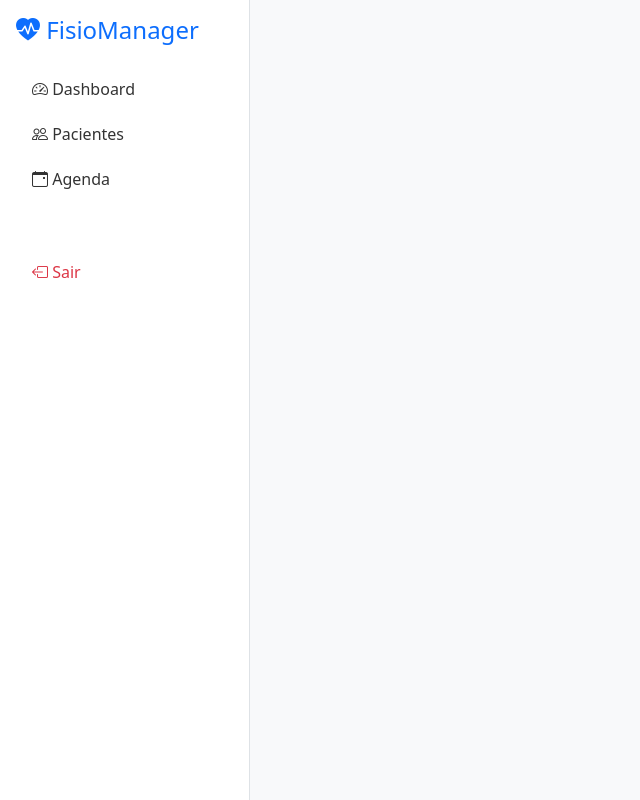
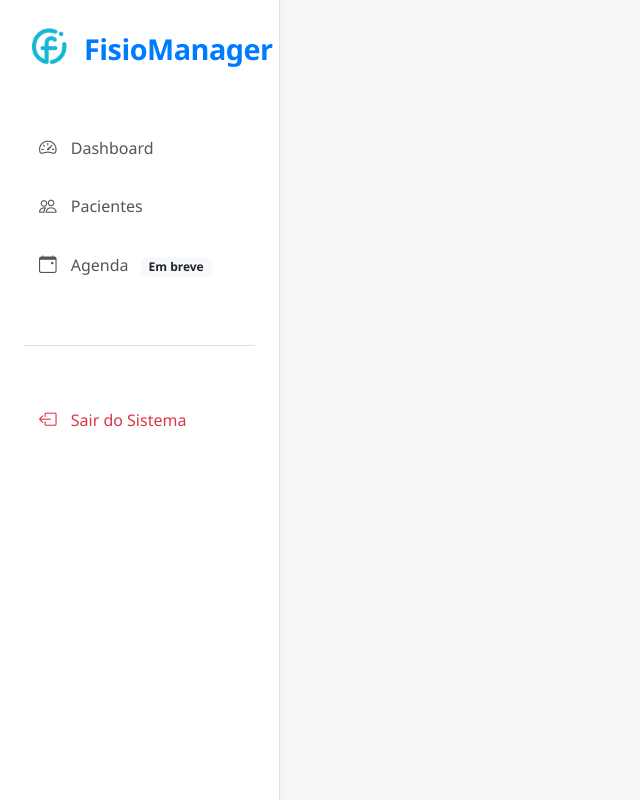
Before and after one commit to alvarohs84/FisioManager, a Flask app: template templates/layout.html in a window 1280 px wide. Shown: the whole page, without its empty margins (0-640 px from the left). Run offline with Flask 3, Linux system fonts and the light colour scheme; the template is opened without the code that fills it, so the values that code supplies are empty; some libraries are stand-ins or nearby versions.

Commit message:
Novo logotipo e fonte maior

```diff
--- a/templates/layout.html
+++ b/templates/layout.html
@@ -7,38 +7,105 @@
     <link href="https://cdn.jsdelivr.net/npm/bootstrap@5.3.0/dist/css/bootstrap.min.css" rel="stylesheet">
     <link rel="stylesheet" href="https://cdn.jsdelivr.net/npm/bootstrap-icons@1.10.0/font/bootstrap-icons.css">
     <style>
-        body { background-color: #f8f9fa; }
-        .sidebar { min-height: 100vh; background-color: #ffffff; border-right: 1px solid #dee2e6; }
-        .nav-link { color: #333; font-weight: 500; margin-bottom: 5px; }
-        .nav-link:hover, .nav-link.active { background-color: #e9ecef; color: #0d6efd; border-radius: 5px; }
+        body { background-color: #f4f7f6; font-family: 'Segoe UI', Roboto, Helvetica, Arial, sans-serif; }
+
+        /* --- Estilo da Barra Lateral --- */
+        .sidebar {
+            min-height: 100vh;
+            background-color: #ffffff;
+            border-right: 1px solid #e0e0e0;
+            box-shadow: 2px 0 5px rgba(0,0,0,0.03);
+        }
+
+        /* Logotipo */
+        .logo-img {
+            width: 50px; /* Tamanho do ícone */
+            height: auto;
+            margin-right: 10px;
+        }
+
+        /* Título Principal Maior */
+        .brand-title {
+            font-size: 1.8rem; /* Aumentado de h4 padrão */
+            font-weight: 700;
+            color: #007bff; /* Azul profissional */
+            letter-spacing: -0.5px;
+            display: flex;
+            align-items: center;
+        }
+
+        /* Links do Menu */
+        .nav-link {
+            color: #555;
+            font-weight: 500;
+            margin-bottom: 8px;
+            padding: 12px 15px;
+            border-radius: 8px;
+            transition: all 0.2s;
+        }
+        .nav-link:hover, .nav-link.active {
+            background-color: #e9ecef;
+            color: #007bff;
+            font-weight: 600;
+        }
+        .nav-link i {
+            margin-right: 10px;
+            font-size: 1.1rem;
+        }
+
         .main-content { padding: 30px; }
     </style>
 </head>
 <body>
 
 <div class="d-flex">
-    <div class="sidebar p-3 d-none d-md-block" style="width: 250px;">
-        <h4 class="text-primary mb-4"><i class="bi bi-heart-pulse-fill"></i> FisioManager</h4>
+    <div class="sidebar p-4 d-none d-md-block" style="width: 280px;">
+        <div class="brand-title mb-5">
+            <img src="{{ url_for('static', filename='logo_fisio.png') }}" alt="Logo" class="logo-img">
+            FisioManager
+        </div>
+
         <ul class="nav flex-column">
             <li class="nav-item">
-                <a class="nav-link" href="{{ url_for('dashboard') }}"><i class="bi bi-speedometer2"></i> Dashboard</a>
+                <a class="nav-link {% if request.endpoint == 'dashboard' %}active{% endif %}" href="{{ url_for('dashboard') }}">
+                    <i class="bi bi-speedometer2"></i> Dashboard
+                </a>
             </li>
             <li class="nav-item">
-                <a class="nav-link" href="{{ url_for('pacientes') }}"><i class="bi bi-people"></i> Pacientes</a>
+                <a class="nav-link {% if request.endpoint == 'pacientes' %}active{% endif %}" href="{{ url_for('pacientes') }}">
+                    <i class="bi bi-people"></i> Pacientes
+                </a>
             </li>
             <li class="nav-item">
-                <a class="nav-link" href="#"><i class="bi bi-calendar-event"></i> Agenda</a>
+                <a class="nav-link" href="#">
+                    <i class="bi bi-calendar-event"></i> Agenda <span class="badge bg-light text-dark ms-2">Em breve</span>
+                </a>
             </li>
-            <li class="nav-item mt-5">
-                <a class="nav-link text-danger" href="{{ url_for('logout') }}"><i class="bi bi-box-arrow-left"></i> Sair</a>
+            <li class="nav-item mt-5 pt-5 border-top">
+                <a class="nav-link text-danger" href="{{ url_for('logout') }}">
+                    <i class="bi bi-box-arrow-left"></i> Sair do Sistema
+                </a>
             </li>
         </ul>
     </div>
 
     <div class="flex-grow-1 main-content">
+        {% with messages = get_flashed_messages() %}
+            {% if messages %}
+                {% for message in messages %}
+                    <div class="alert alert-warning alert-dismissible fade show" role="alert">
+                        {{ message }}
+                        <button type="button" class="btn-close" data-bs-dismiss="alert" aria-label="Close"></button>
+                    </div>
+                {% endfor %}
+            {% endif %}
+        {% endwith %}
+
         {% block content %}{% endblock %}
     </div>
 </div>
 
+<script src="https://cdn.jsdelivr.net/npm/bootstrap@5.3.0/dist/js/bootstrap.bundle.min.js"></script>
+
 </body>
 </html>
```
Also changed, not shown: static/logo_fisio.png (added).
